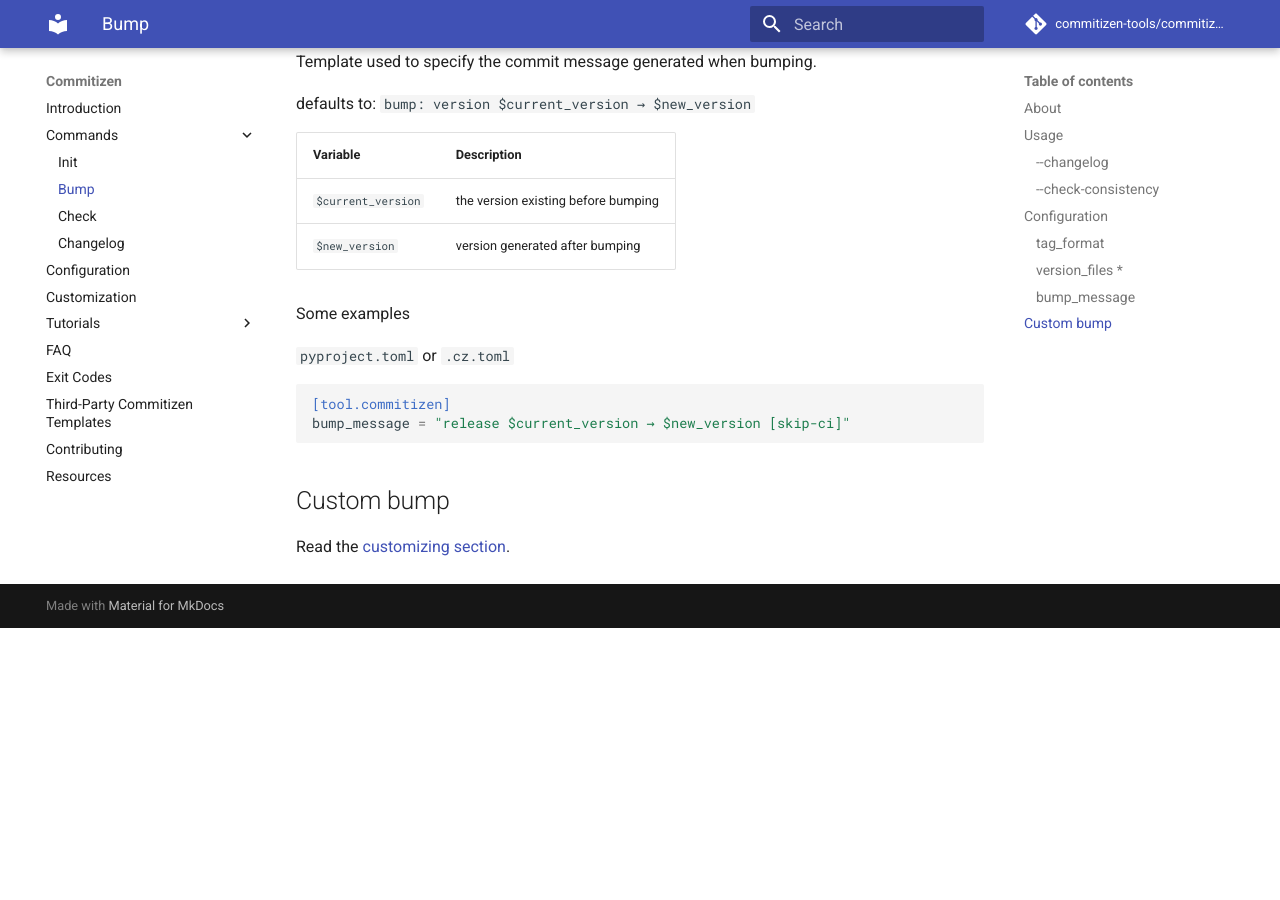
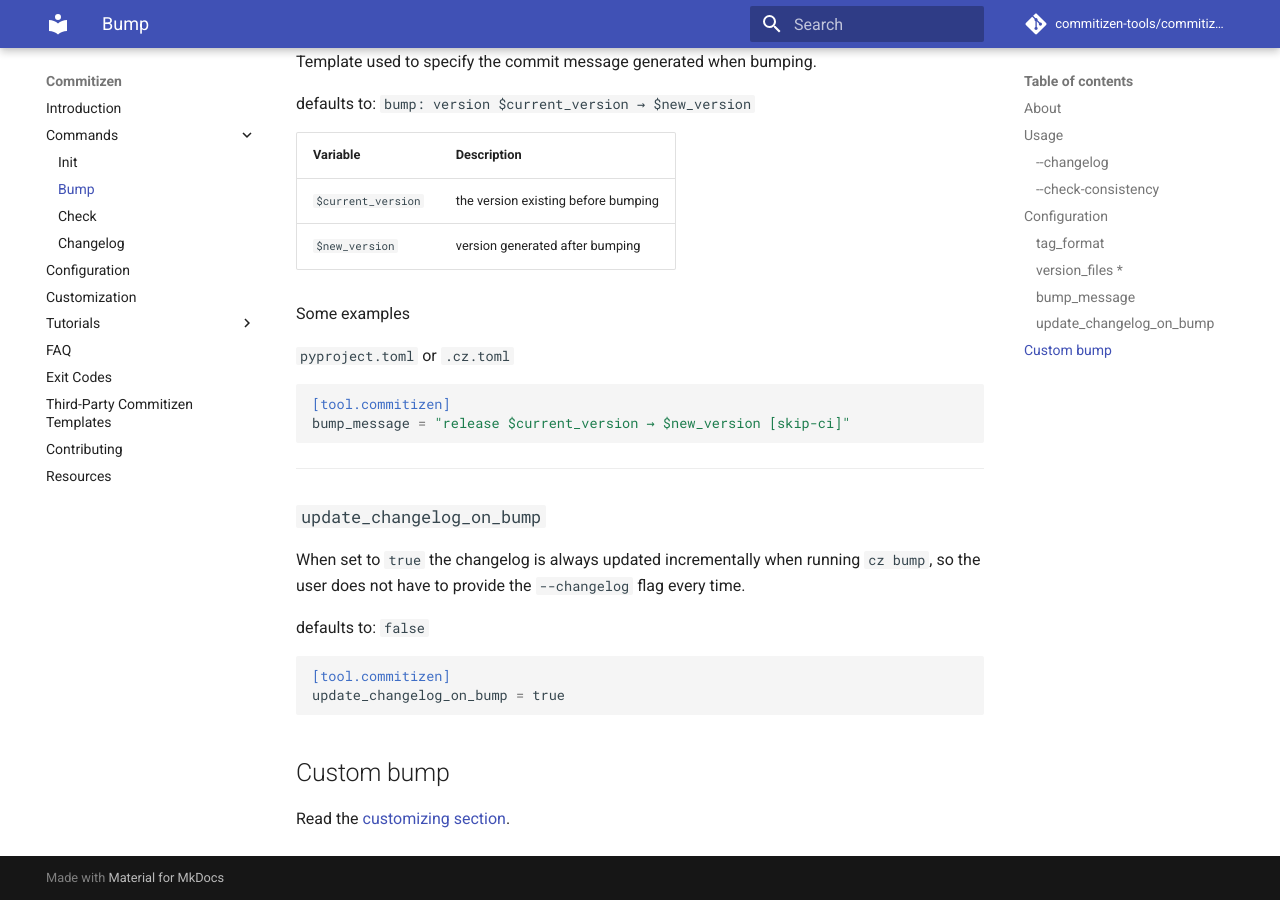
Before and after one commit to commitizen-tools/commitizen, an MkDocs documentation site: the page built from docs/bump.md, in a window 1280 px wide and 900 px high, scrolled down 4709 px. Built offline with MkDocs 1.6.1 and Material for MkDocs 9.7.7, drawn with Linux system fonts in a browser that asks for light colours; comment, search, counter and statistics services are not loaded; before the commit the page ends 5337 px from its top, so only the background shows below that.

Commit message:
docs(bump): document usage of the `update_changelog_on_bump` flag

````diff
--- a/docs/bump.md
+++ b/docs/bump.md
@@ -216,6 +216,19 @@
 bump_message = "release $current_version → $new_version [skip-ci]"
 ```
 
+---
+
+### `update_changelog_on_bump`
+
+When set to `true` the changelog is always updated incrementally when running `cz bump`, so the user does not have to provide the `--changelog` flag every time.
+
+defaults to: `false`
+
+```toml
+[tool.commitizen]
+update_changelog_on_bump = true
+```
+
 ## Custom bump
 
 Read the [customizing section](./customization.md).
````
